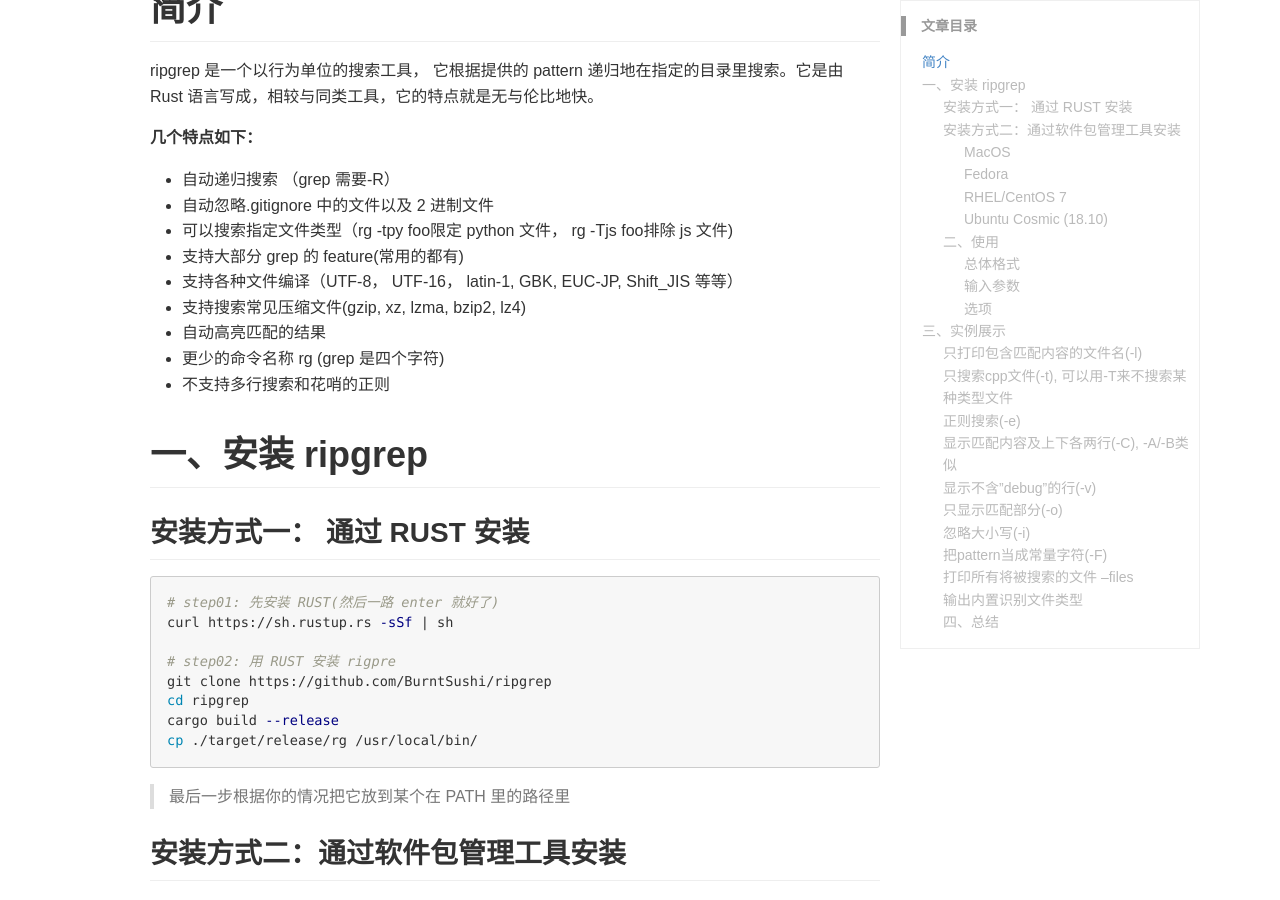
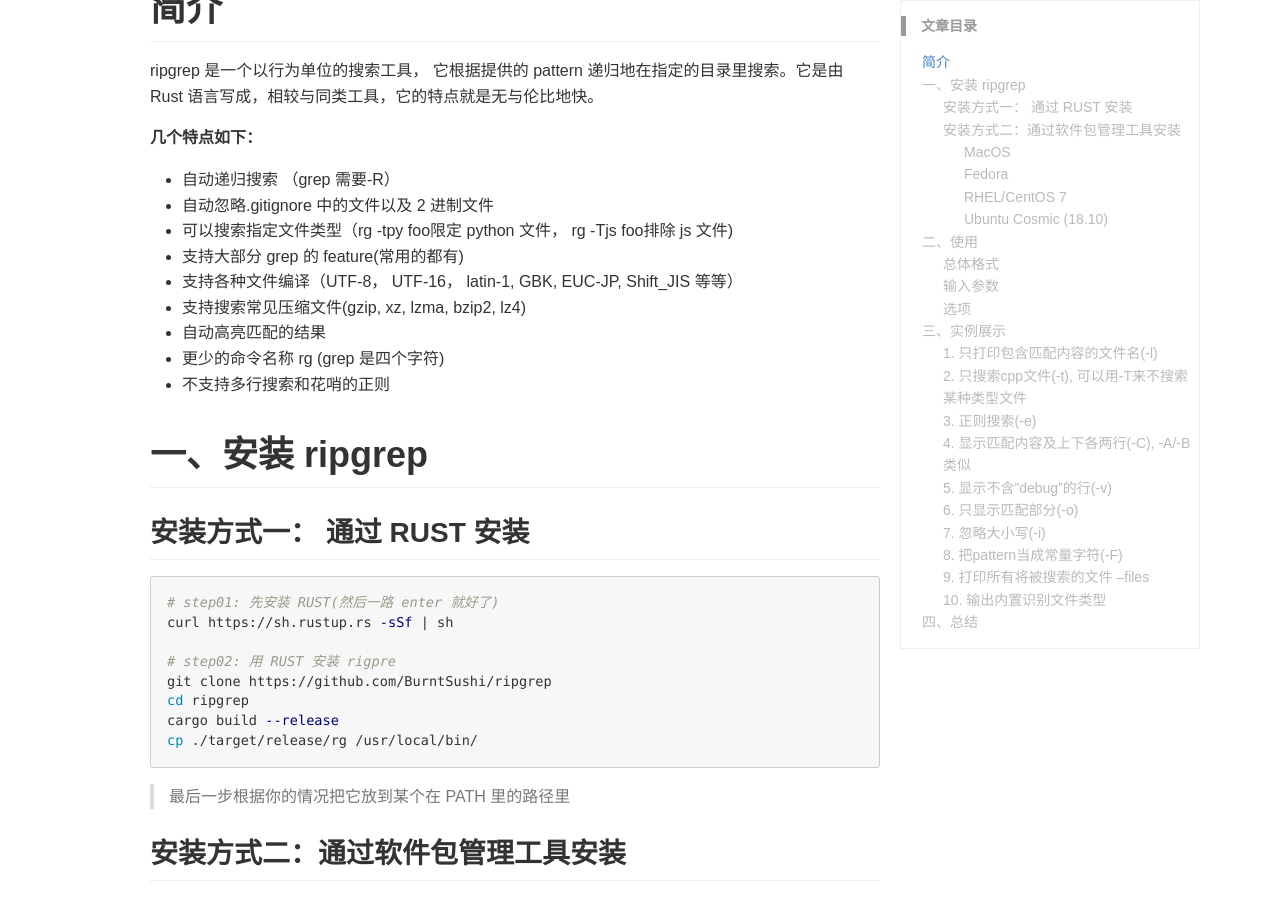
Before and after one commit to outmanzzq/outmanzzq.github.io, a Jekyll site: the page built from _posts/2019-11-13-ripgrep.md, in a window 1280 px wide and 900 px high, scrolled down 445 px. Built offline with Jekyll 4.4.1, drawn with Linux system fonts in a browser that asks for light colours; comment, search, counter and statistics services are not loaded; some of the changed text lies outside the part shown.

Commit message:
update post ripgrep for fix title format error!

````diff
--- a/_posts/2019-11-13-ripgrep.md
+++ b/_posts/2019-11-13-ripgrep.md
@@ -70,9 +70,9 @@ $ sudo yum install ripgrep
 
 > 更多安装方式：<https://github.com/BurntSushi/ripgrep#installation>
 
-## 二、使用
+# 二、使用
 
-### 总体格式
+## 总体格式
 
 ```bash
 $ rg --help
@@ -84,7 +84,7 @@ USAGE:
     command | rg [OPTIONS] PATTERN
 ```
 
-### 输入参数
+## 输入参数
 
 ```bash
 ARGS:
@@ -106,7 +106,7 @@ ARGS:
             the command line override glob and ignore rules.
 ```
 
-### 选项
+## 选项
 
 |options | Description | other
 |-|-|-
@@ -201,7 +201,7 @@ ARGS:
 
 # 三、实例展示
 
-## 只打印包含匹配内容的文件名(-l)
+## 1. 只打印包含匹配内容的文件名(-l)
 
 ```bash
 $ rg -w 'name' ./ -l
@@ -209,41 +209,41 @@ src/cpp/epoll_server.cpp
 src/cpp/uart_xtor.cpp
 ```
 
-## 只搜索cpp文件(-t), 可以用-T来不搜索某种类型文件
+## 2. 只搜索cpp文件(-t), 可以用-T来不搜索某种类型文件
 
 `$ rg -w 'name' ./ -tcpp`
 
-## 正则搜索(-e)
+## 3. 正则搜索(-e)
 
 `$ rg -e "sa.*port" ./ -tcpp`
 
-## 显示匹配内容及上下各两行(-C), -A/-B类似
+## 4. 显示匹配内容及上下各两行(-C), -A/-B类似
 
 `$ rg -e "sa.*port" ./ -tcpp -C2`
 
-## 显示不含"debug"的行(-v)
+## 5. 显示不含"debug"的行(-v)
 
 `$ rg -v "debug" -tcpp ./`
 
-## 只显示匹配部分(-o)
+## 6. 只显示匹配部分(-o)
 
 `$ rg -e "if.*debug" ./ -tcpp -o`
 
-## 忽略大小写(-i)
+## 7. 忽略大小写(-i)
 
 `$ rg -ie "if.*debug" ./ -tcpp -o`
 
-## 把pattern当成常量字符(-F)
+## 8. 把pattern当成常量字符(-F)
 
 > 像.(){}*+不需要escape，如果要搜索的字符是以-开头，那么要用--来作为分隔符，或者用rg -e "-foo"
 
 `rg -F "i++)" ./ -tcpp`
 
-## 打印所有将被搜索的文件 --files
+## 9. 打印所有将被搜索的文件 --files
 
 `rg --files`
 
-## 输出内置识别文件类型
+## 10. 输出内置识别文件类型
 
 ```bash
 $ rg --type-list
@@ -382,7 +382,7 @@ yaml: *.yaml, *.yml
 zsh: *.zsh, .zlogin, .zlogout, .zprofile, .zshenv, .zshrc, zlogin, zlogout, zprofile, zshenv, zshrc
 ```
 
-## 四、总结
+# 四、总结
 
 ripgrep的搜索速度真是快的飞起来，在浏览代码时对我的帮助非常大。
 
````
